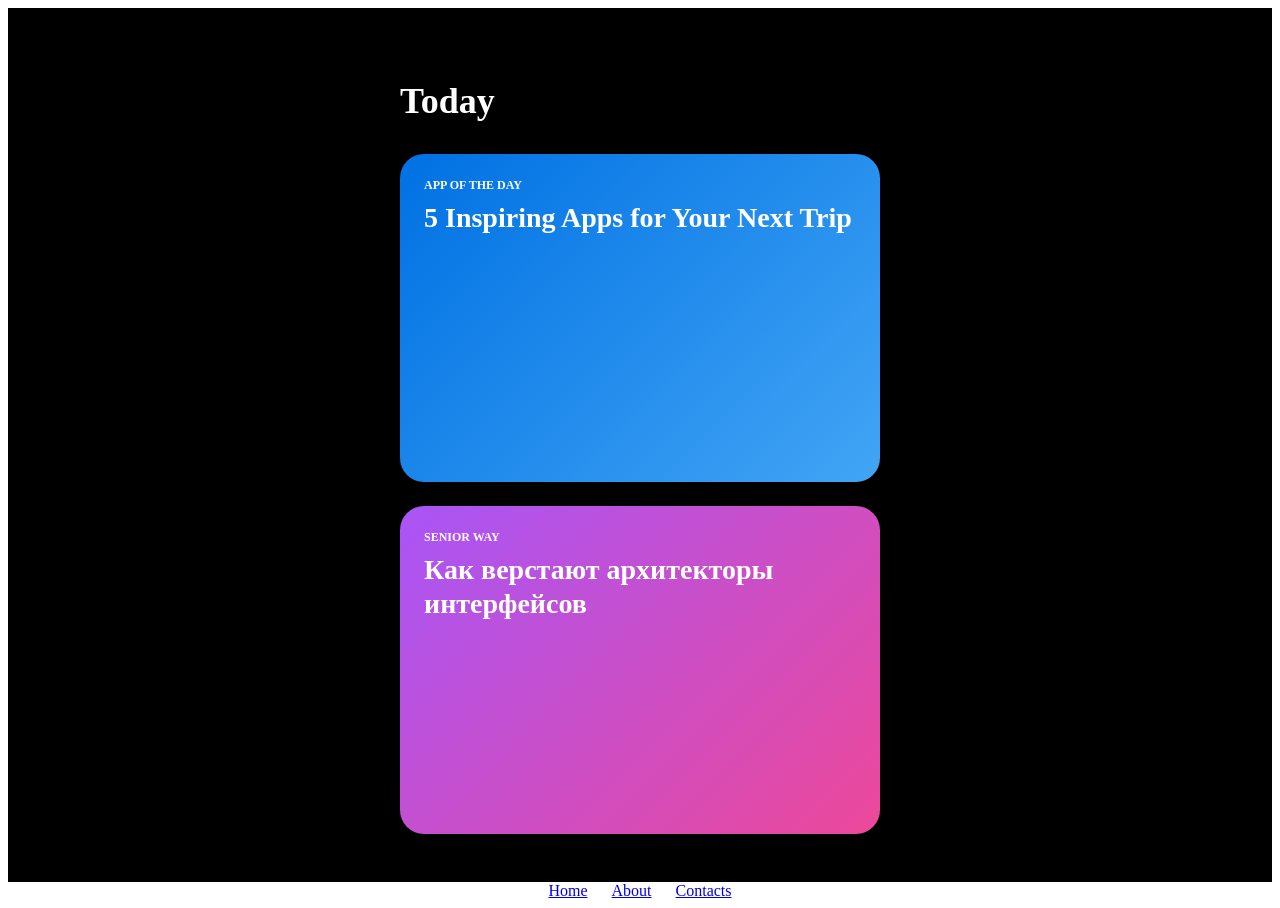
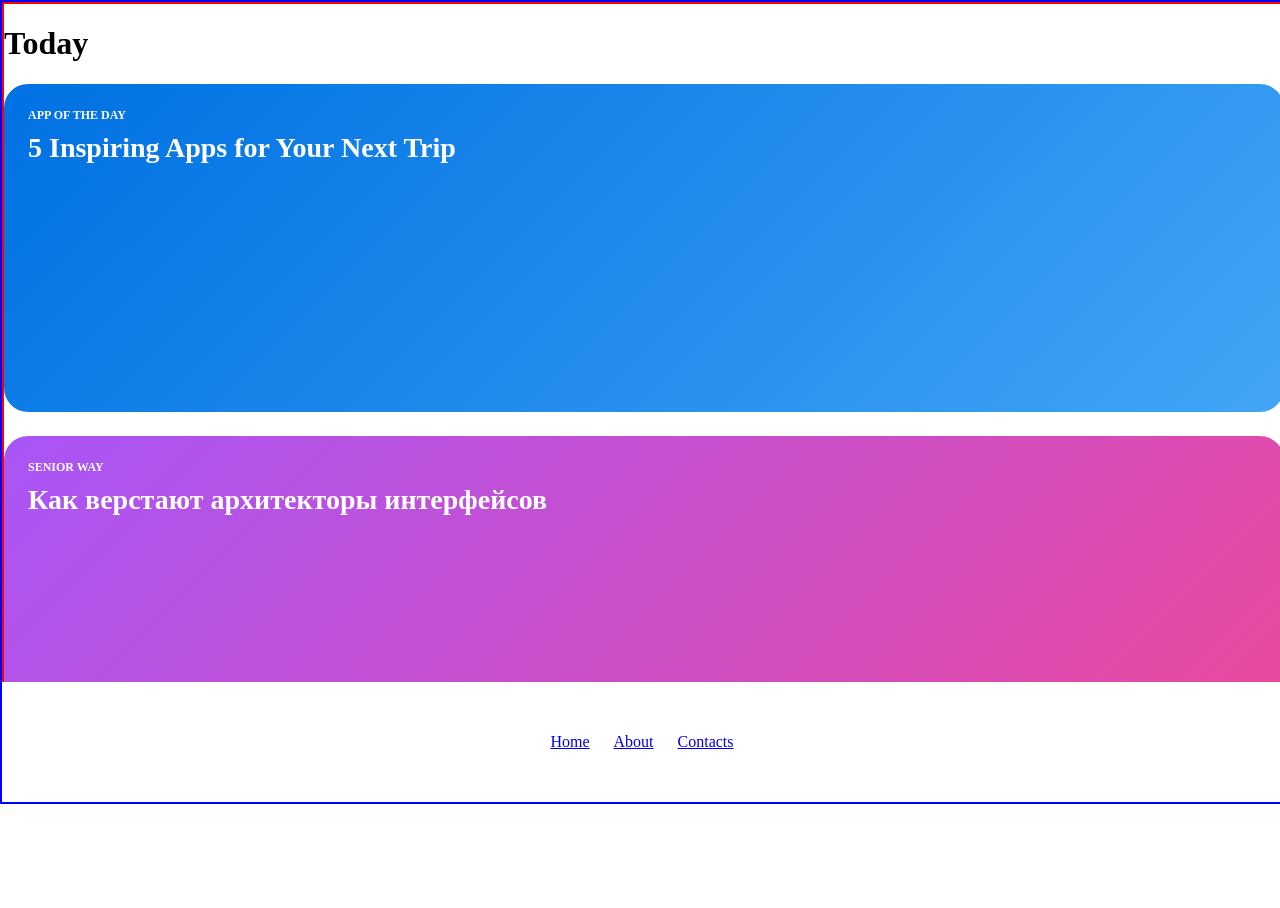
Before and after one commit to AkhmetovSR/ncity, a Next.js app: page / in a window 1280 px wide. After the commit the page ends 800 px from the top, so only its background shows below. Built offline with nearby package versions, Linux system fonts and the light colour scheme.

Commit message:
28.07.2026

```diff
--- a/app/layout.module.css
+++ b/app/layout.module.css
@@ -1,37 +1,15 @@
-.main {
-    padding: 2rem;
-    background-color: #000000;
-    min-height: 100vh;
+.rootBody{
+    position: fixed;
+    margin: 0 auto;
+    height: 100%;
+    width: 100%;
+    display: grid;
+    grid-template-rows: 85% 15%;
+    border: 2px solid blue;
+    overflow: hidden;
 }
-
-.card {
-    width: 340px;
-    height: 240px;
-    background: linear-gradient(135deg, #0071e3, #42a5f5); /* Нативный синий Apple */
-    border-radius: 28px;
-    padding: 1.5rem;
-    color: #ffffff;
-    cursor: pointer;
-    box-shadow: 0 10px 30px rgba(0, 0, 0, 0.3);
-    transition: transform 0.2s cubic-bezier(0.25, 1, 0.5, 1);
+.mainContent, .Menu{
+    height: 100%;
+    width: 100%;
+    overflow: hidden;
 }
-
-/* Эффект нажатия перед открытием, как на iPhone */
-.card:active {
-    transform: scale(0.96);
-}
-
-.tag {
-    font-size: 11px;
-    text-transform: uppercase;
-    font-weight: 600;
-    letter-spacing: 0.1em;
-    opacity: 0.7;
-}
-
-.title {
-    font-size: 28px;
-    font-weight: 800;
-    margin-top: 8px;
-    line-height: 1.2;
-}
--- a/app/page.module.css
+++ b/app/page.module.css
@@ -1,20 +1,23 @@
 .storeContainer {
-    position: relative;
-    min-height: 100vh;
-    background-color: #000000;
+    /*position: absolute;*/
+    height: 100%;
+    width: 100%;
+    /*background-color: #000000;*/
+    border: 2px solid red;
+    overflow: hidden;
 }
 
-.main {
-    max-width: 480px;
-    margin: 0 auto;
-    padding: 3rem 1.5rem;
-}
+/*.main {*/
+/*    max-width: 480px;*/
+/*    margin: 0 auto;*/
+/*    padding: 3rem 1.5rem;*/
+/*}*/
 
 .pageTitle {
-    color: #ffffff;
-    font-size: 2.25rem;
-    font-weight: 800;
-    margin-bottom: 2rem;
+    /*color: #ffffff;*/
+    /*font-size: 2.25rem;*/
+    /*font-weight: 800;*/
+    /*margin-bottom: 2rem;*/
 }
 
 .grid {
@@ -62,14 +65,20 @@
 }
 
 .expandedCard {
-    position: fixed;
-    inset: 0;
+    position: absolute;
+    width: 90%;
+    height: 90%;
+    top: 5%;
+    left: 5%;
+    /*inset: 0;*/
     z-index: 100;
     color: #ffffff;
     overflow-y: auto;
-    padding: 5rem 2rem 2rem 2rem;
+    border-radius: 25px;
+    /*padding: 5rem 2rem 2rem 2rem;*/
     will-change: transform, width, height; /* Оптимизация под мобильный GPU */
     -webkit-overflow-scrolling: touch;
+    border: 2px solid red;
 }
 
 @media (min-width: 768px) {
```
